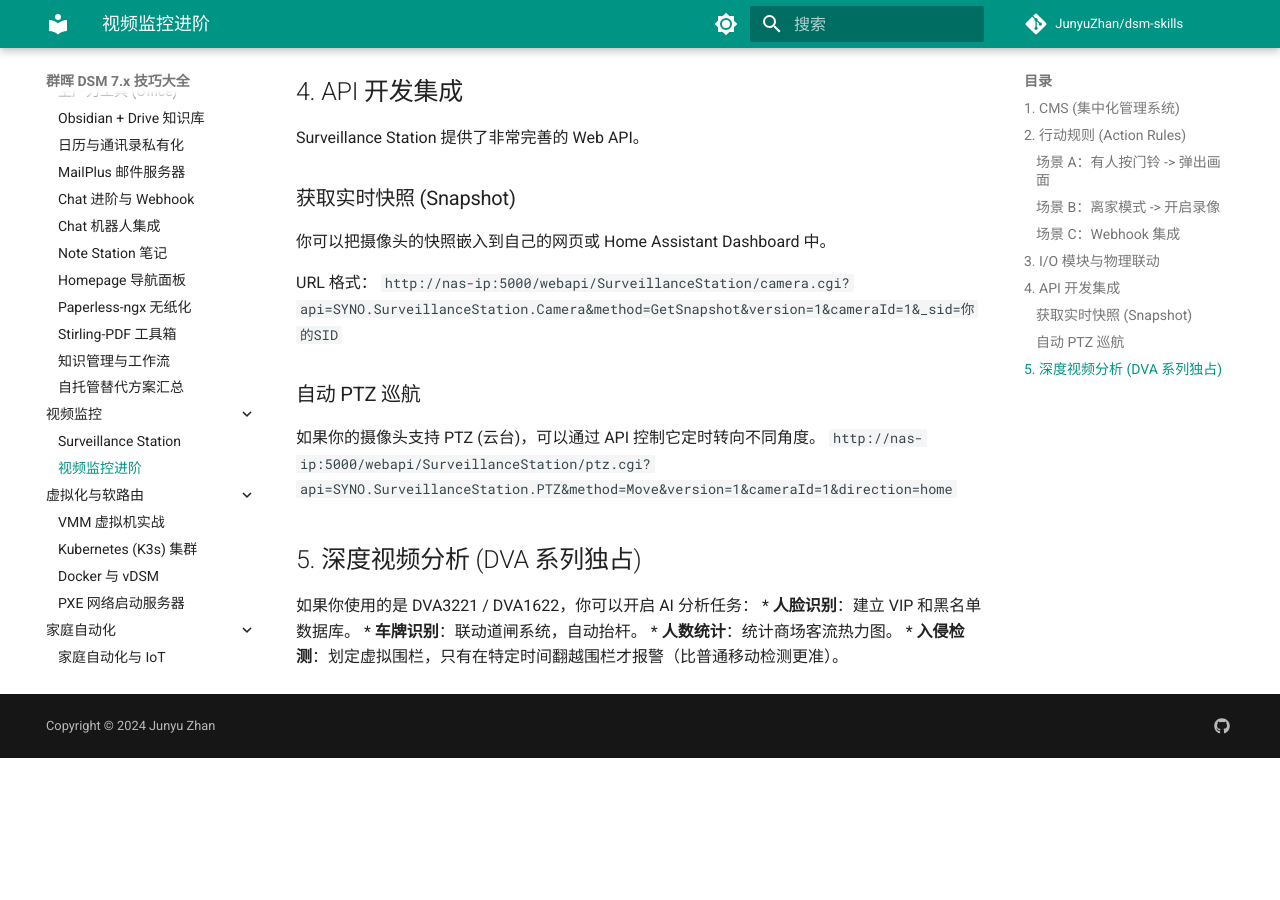
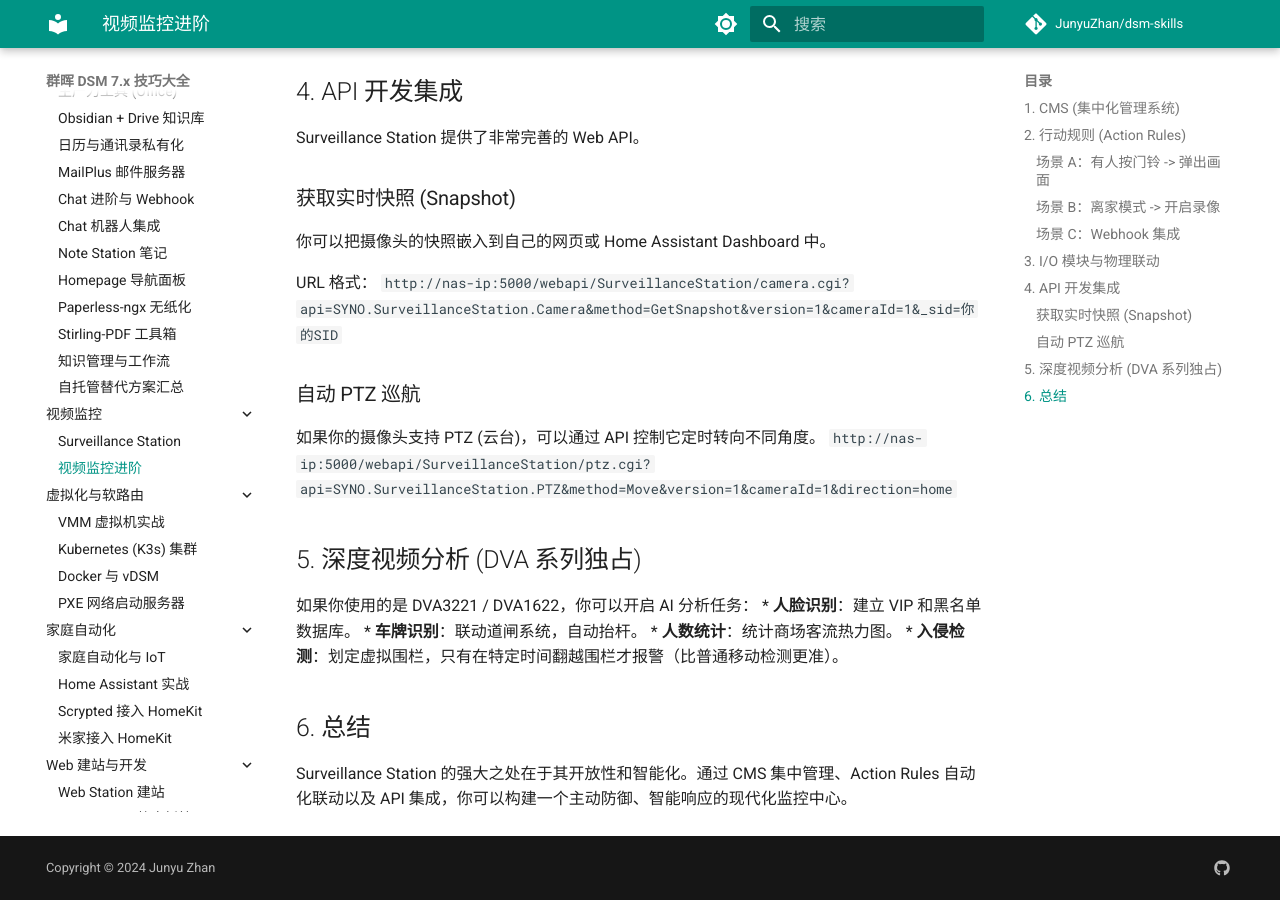
Before and after one commit to JunyuZhan/dsm-skills, an MkDocs documentation site: the page built from docs/surveillance/advanced-guide.md, in a window 1280 px wide and 900 px high, scrolled down 1337 px. Built offline with MkDocs 1.6.1 and Material for MkDocs 9.7.7, drawn with Linux system fonts in a browser that asks for light colours; comment, search, counter and statistics services are not loaded; before the commit the page ends 2095 px from its top, so only the background shows below that.

Commit message:
Enhance virtualization, surveillance, and mac guides with summaries

```diff
--- a/docs/surveillance/advanced-guide.md
+++ b/docs/surveillance/advanced-guide.md
@@ -58,3 +58,7 @@
 *   **车牌识别**：联动道闸系统，自动抬杆。
 *   **人数统计**：统计商场客流热力图。
 *   **入侵检测**：划定虚拟围栏，只有在特定时间翻越围栏才报警（比普通移动检测更准）。
+
+## 6. 总结
+
+Surveillance Station 的强大之处在于其开放性和智能化。通过 CMS 集中管理、Action Rules 自动化联动以及 API 集成，你可以构建一个主动防御、智能响应的现代化监控中心。
```
Also changed, not shown: TODO.md (added, +7 -0 lines), docs/platform-specific/mac-optimization.md (+4 -0 lines), docs/virtualization/vmm-guide.md (+4 -0 lines).
